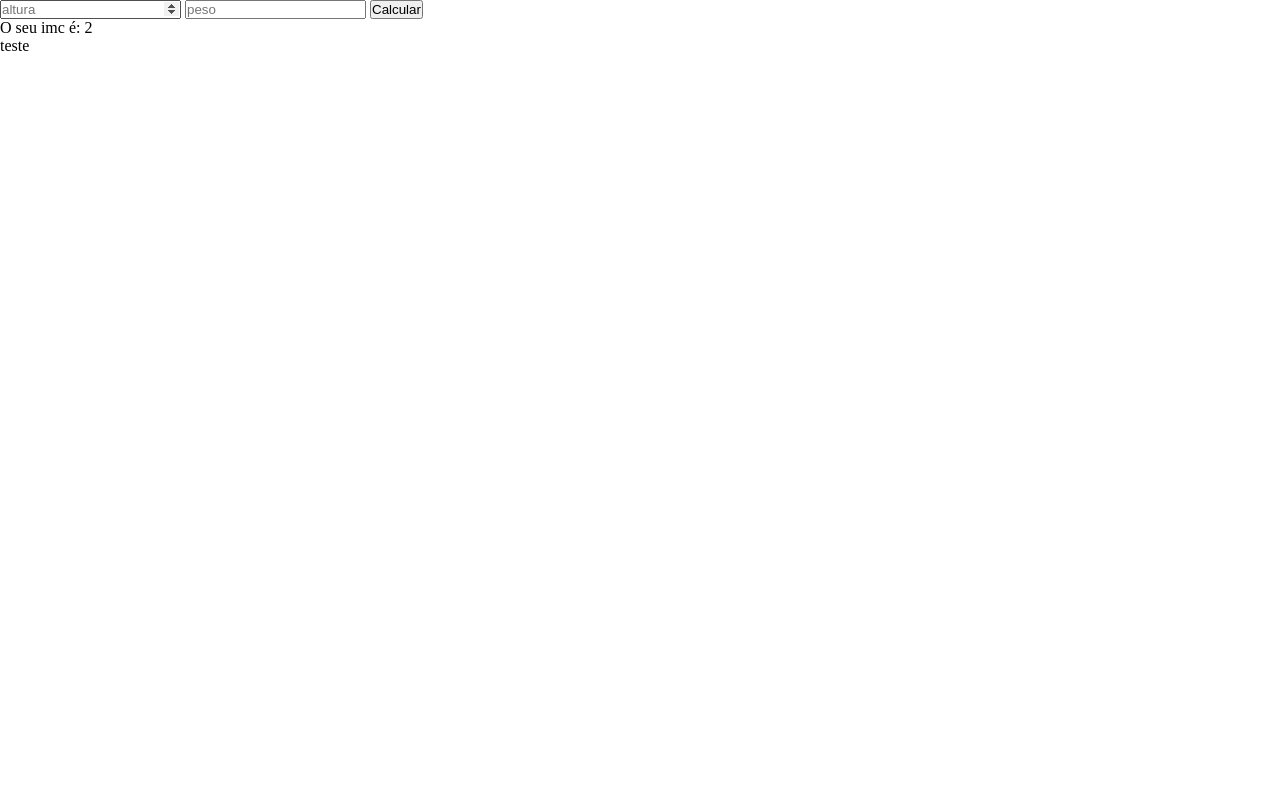
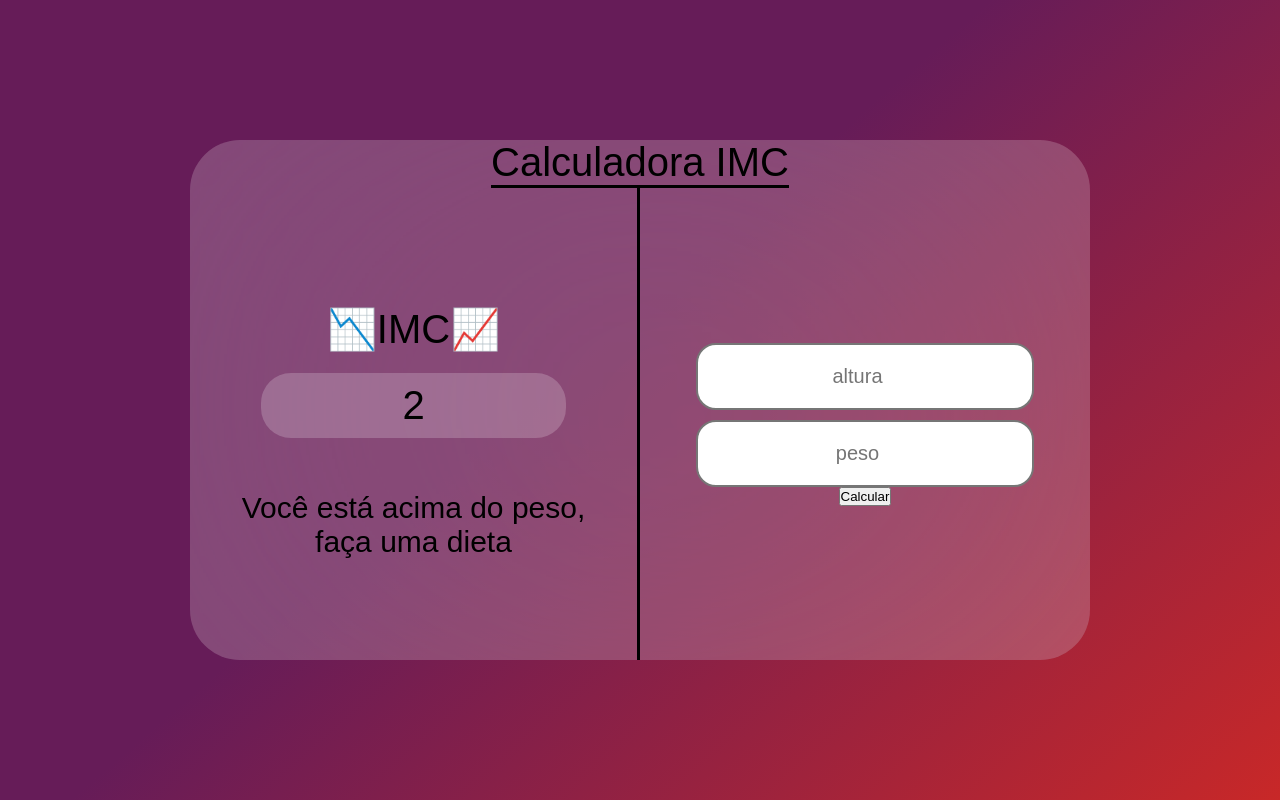
Before and after one commit to victorRicardo1/calculadora-imc, a plain HTML site: page index.html in a window 1280 px wide. Drawn offline with Linux system fonts and the light colour scheme.

Commit message:
adding styles

```diff
--- a/index.html
+++ b/index.html
@@ -1,29 +1,41 @@
 <!DOCTYPE html>
 <html lang="en">
+
 <head>
     <meta charset="UTF-8">
     <meta name="viewport" content="width=device-width, initial-scale=1.0">
     <link rel="stylesheet" href="./src/styles/main.css">
     <title>WatchUrImc</title>
 </head>
+
 <body>
-    <div class="principal">
-        <div class="images">
+    <div class="conteiner">
+        <div class="title"><p>Calculadora IMC</p></div>
+        <div class="controller">
+            <div class="result">
+                <div class="imcResultcamp">
+                    <p>📉IMC📈</p>
+                    <span class="imcResult">2</span>
+                </div>
+                <div class="conclusaoDiv">
+                    <p class="conclusao">Você está acima do peso, faça uma dieta</p>
+                </div>
+            </div>
+            <div class="info">
+                <div class="formulario">
+                    <div class="infoDiv">
+                        <input type="number" placeholder="altura" class="inpAltura" id="altura" autocomplete="off">
+                        <input type="number" placeholder="peso" class="inpPeso" id="peso" autocomplete="off">
+                    </div>
+                    <div class="btnBox">
+                        <button type="submit" id="calcBtn" class="calcBtn">Calcular</button>
 
-        </div>
-        <div class="info">
-            <div class="formulario">
-                <input type="number" placeholder="altura" class="inpAltura" id="altura">
-                <input type="number" placeholder="peso" class="inpPeso" id="peso">
-                <button type="submit" id="calcBtn">Calcular</button>
-            </div>
-            <div class="result">
-                <p>O seu imc é: <span class="imcResult">2</span></p>
-                <p class="conclusao">teste</p>
+                    </div>
+                </div>
             </div>
         </div>
     </div>
+        <script src="./src/script/index.js"></script>
+</body>
 
-    <script src="./src/script/index.js"></script>
-</body>
 </html>
--- a/src/script/index.js
+++ b/src/script/index.js
@@ -11,4 +11,5 @@ calcBtn.addEventListener('click', ()=>{
     const alturaValue = parseFloat(alturaInp.value);
     const pesoValue = parseFloat(pesoInp.value);
     imc = pesoValue / (alturaValue) ** 2;
+    imcResultEl.textContent = imc.toFixed(2);
 })
--- a/src/styles/main.css
+++ b/src/styles/main.css
@@ -1,5 +1,122 @@
-*{
+* {
     padding: 0;
     margin: 0;
     box-sizing: border-box;
+    font-family: sans-serif;
 }
+
+body {
+    background: rgb(102, 28, 88);
+    background: linear-gradient(139deg, rgba(102, 28, 88, 1) 45%, rgba(200, 40, 40, 1) 100%, rgba(23, 21, 21, 1) 100%);
+    display: flex;
+    justify-content: center;
+    align-items: center;
+    height: 100vh;
+    width: 100vw;
+}
+
+.conteiner {
+    width: 100%;
+    height: 100%;
+    display: flex;
+    border-radius: 50px;
+    background-color: rgba(255, 255, 255, 0.2);
+    justify-content: space-between;
+    width: 900px;
+    height: 520px;
+    filter: blur();
+    backdrop-filter: blur(200px);
+    flex-direction: column;
+}
+
+.title{
+    width: 100%;
+    display: flex;
+    align-items: center;
+    justify-content: center;
+    font-size: 40px;
+    text-decoration: solid;
+}
+.title p{
+    border-bottom: 3px solid black;
+}
+
+.controller{
+    width: 100%;
+    height: 100%;
+    display: flex;
+}
+
+
+.result {
+    width: 50%;
+    padding: 20px;
+    display: flex;
+    flex-direction: column;
+    align-items: center;
+    font-size: 40px;
+    border-right: 3px solid black;
+}
+
+.result .imcResult{
+    background-color: rgba(255, 255, 255, 0.2);
+    border-radius: 30px;
+    padding: 10px;
+    width: 75%;
+    text-align: center;
+}
+
+.conclusaoDiv{
+    height: 50%;
+    width: 100%;
+    display: flex;
+    align-items: end;
+    justify-content: center;
+    padding-bottom: 20%;
+    font-size: 30px;
+    text-align: center;
+}
+
+.imcResultcamp{
+    display: flex;
+    flex-direction: column;
+    padding-top: 24%;
+    gap: 20px;
+    align-items: center;
+    height: 50%;
+    width: 100%;
+}
+
+.info {
+    width: 50%;
+    display: flex;
+}
+
+.formulario {
+    width: 100%;
+    display: flex;
+    justify-content: center;
+    align-items: center;
+    flex-direction: column;
+}
+
+.formulario .infoDiv{
+    display: flex;
+    gap: 10px;
+    align-items: center;
+    flex-direction: column;
+    width: 100%;
+}
+
+.inpPeso, .inpAltura{
+    text-align: center;
+    padding: 20px;
+    border-radius: 20px;
+    border-style: solid;
+    width: 75%;
+    font-size: 20px;
+}
+
+.active{
+    background-color: #c7365fdd;
+}
```
